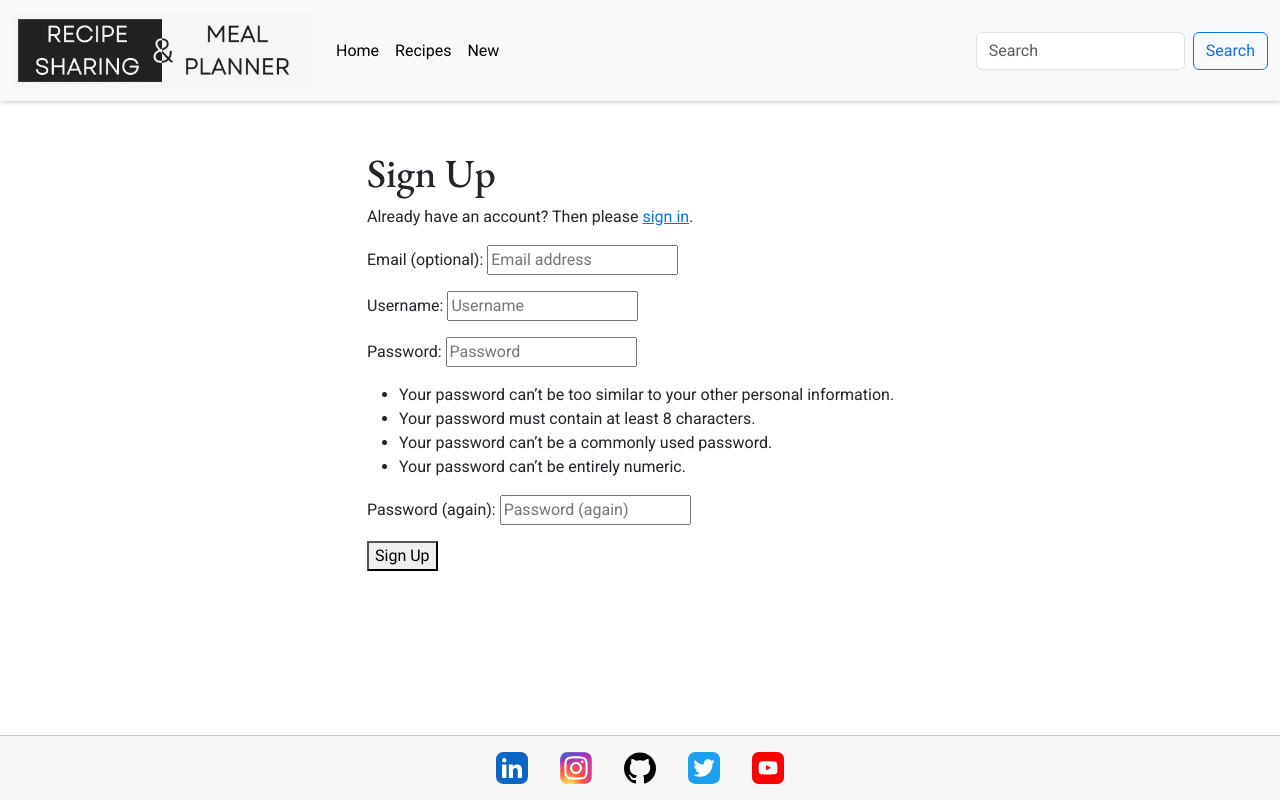
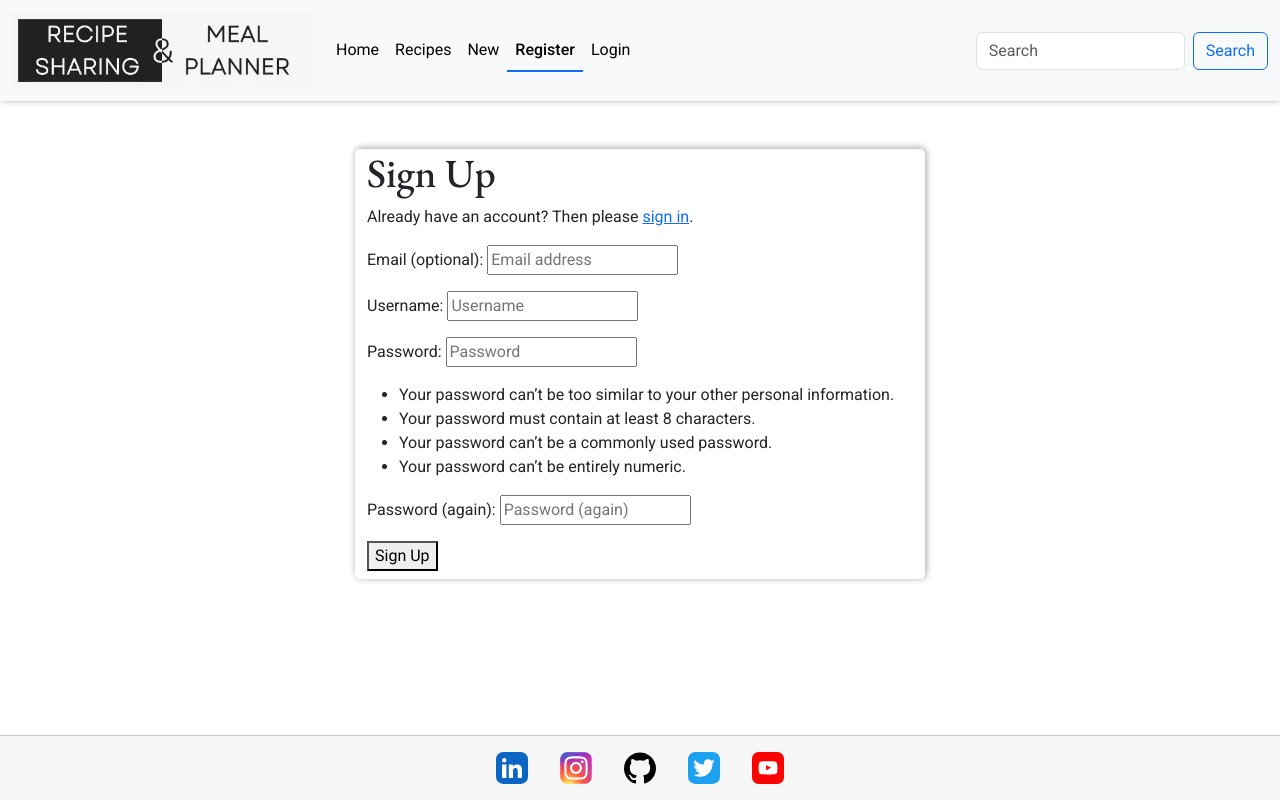
Before and after one commit to NiclO1337/recipe-tutorial, a Django app: page /accounts/signup/ in a window 1280 px wide. Run offline with Django 5.2, Linux system fonts and the light colour scheme; some libraries are stand-ins or nearby versions.

Commit message:
Add account links to header and add active class

```diff
--- a/static/css/base.css
+++ b/static/css/base.css
@@ -58,6 +58,20 @@ img.logo {
   width: 18.75rem;
 }
 
+.active {
+  border-bottom: 2px solid var(--blue);
+  font-weight: 500;
+}
+
+
+/* Allauth pages */
+
+#allauth-pages {
+  box-shadow: var(--small-box-shadow);
+  border-radius: 5px;
+}
+
+
 
 /* Footer */
 footer {
--- a/templates/allauth/allauth/layouts/base.html
+++ b/templates/allauth/allauth/layouts/base.html
@@ -3,9 +3,9 @@
 {% load i18n %}
 {% block page-content %}
 
-    <section class="container" id="allauth-pages">
+    <section class="container">
         <div class="row">
-            <div class="col-6 mx-auto mt-5">
+            <div class="col-6 mx-auto mt-5 pb-2" id="allauth-pages">
             {% block content %}
 
             {% endblock content %}
--- a/templates/includes/header.html
+++ b/templates/includes/header.html
@@ -1,6 +1,7 @@
 {% load static %}
 
 <header>
+  {% with request.resolver_match.url_name as url_name %}
   <nav class="navbar navbar-expand-lg bg-body-tertiary">
     <div class="container-fluid">
       <!-- Navbar Logo -->
@@ -21,14 +22,27 @@
         <!-- Navbar items-->
         <ul class="navbar-nav me-auto mb-2 mb-lg-0">
           <li class="nav-item">
-            <a class="nav-link active" aria-current="page" href="{% url 'index' %}">Home</a>
+            <a class="nav-link {% if url_name == 'index' %} active" aria-current="page {% endif %}" href="{% url 'index' %}">Home</a>
           </li>
           <li class="nav-item">
-            <a class="nav-link" href="#">Recipes</a>
+            <a class="nav-link {% if url_name == 'recipes' %} active" aria-current="page {% endif %}" href="#">Recipes</a>
           </li>
           <li class="nav-item">
-            <a class="nav-link" href="#">New</a>
+            <a class="nav-link {% if url_name == 'new_recipe' %} active" aria-current="page {% endif %}" href="#">New</a>
           </li>
+
+          {% if request.user.is_authenticated %}
+          <li class="nav-item">
+            <a class="nav-link {% if url_name == 'account_logout' %} active" aria-current="page {% endif %}" href="/accounts/logout/">Logout</a>
+          </li>
+          {% else %}
+          <li class="nav-item">
+            <a class="nav-link {% if url_name == 'account_signup' %} active" aria-current="page {% endif %}" href="/accounts/signup/">Register</a>
+          </li>
+          <li class="nav-item">
+            <a class="nav-link {% if url_name == 'account_login' %} active" aria-current="page {% endif %}" href="/accounts/login/">Login</a>
+          </li>
+          {% endif %}
         </ul>
 
         <!-- Search bar -->
@@ -43,4 +57,5 @@
       </div>
     </div>
   </nav>
+  {% endwith %}
 </header>
```
